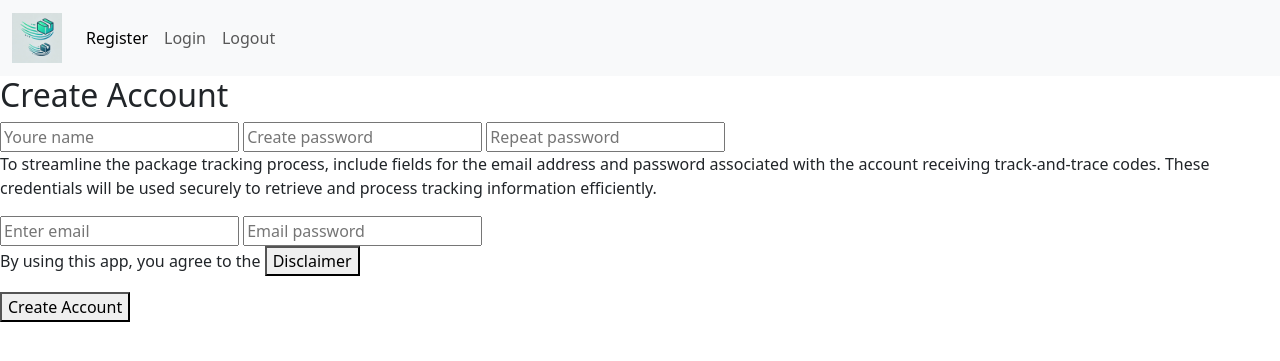
After one commit to TimonDevelops/CS50-Final-Project, a Flask app: page /register in a window 1280 px wide. The commit adds this page. Shown: the top 361 px of the page. Run offline with Flask 3, Linux system fonts and the light colour scheme.

Commit message:
made flash work, now rebuild alchemy to full sqlite3

```diff
--- a/app.py
+++ b/app.py
@@ -1,18 +1,11 @@
 from flask import Flask, flash, redirect, render_template, request, session
 from flask_session import Session
-from flask_sqlalchemy import SQLAlchemy
 from werkzeug.security import check_password_hash, generate_password_hash
 from functions import login_required, is_logged_in
+import sqlite3
 
 # configure app
 app = Flask(__name__)
-
-# Configuration for SQLite-database
-app.config['SQLALCHEMY_DATABASE_URI'] = 'sqlite:///packetTracer.db'
-app.config['SQLALCHEMY_TRACK_MODIFICATIONS'] = False
-
-# Initialise database extension
-db = SQLAlchemy(app)
 
 # Configure session to use filesystem
 app.config["SESSION_PERMANENT"] = False
@@ -21,6 +14,10 @@ app.secret_key = 'secret_key_here'
 
 # Initialize session extension
 Session(app)
+
+# Connect with db and create cursor
+dbConnection = sqlite3.connect("packageTracker.db")
+db = dbConnection.cursor()
 
 # register account
 @app.route("/register", methods=["GET", "POST"])
@@ -35,102 +32,99 @@ def register():
 
         # check for username input
         if not username:
-            flash("Enter a username")
+            flash("Enter a username", "error")
             return render_template("register.html")
         # check if username already exists in db
-        checkUsername = db.execute("SELECT id FROM users WHERE LOWER(username) = LOWER(?)", username)
+        checkUsername = db.execute("SELECT id FROM users WHERE LOWER(username) = LOWER(?)", username,)
         if len(checkUsername) > 0:
-            flash("Username already exists")
+            flash("Username already exists", "error")
             return render_template("register.html")
         # check for password input
         if not request.form.get("password"):
-            flash("Enter a password")
+            flash("Enter a password", "error")
             return render_template("register.html")
         # check if check password matches
         if password1 != password2:
-            flash("Passwords don't match")
+            flash("Passwords don't match", "error")
             return render_template("register.html")
 
         # check if mailaddress already exists in db
-        checkUserMail = db.execute("SELECT id FROM users WHERE LOWER(username) = LOWER(?)", mailAddress)
+        checkUserMail = db.execute("SELECT id FROM users WHERE LOWER(username) = LOWER(?)", mailAddress,)
         if len(checkUserMail) > 0:
-            flash("Mail adress already exists")
+            flash("Mail adress already exists", "error")
             return render_template("register.html")
         # hash account and mail passwords
         accountHash = generate_password_hash(password1)
         mailHash = generate_password_hash(mailPassword)
-        # update db with new user data
+        # update db with new dashboard data
         db.execute("INSERT INTO users (username, loginHash, mailAddress, mailHash) VALUES (?, ?, ?, ?)", username, accountHash, mailAddress, mailHash)
         # after succesfull register, redirect to login
         return redirect("/login")
 
     else:
-        render_template("register.html")
-
+        return render_template("register.html")
 
 # login
 @app.route("/login", methods=["GET", "POST"])
 def login():
-    # clear session from previous visit
+    # clear session from previous visit, but preserve potential flash messages
+    flashes = session.get("_flashes", [])
     session.clear()
+    session["_flashes"] = flashes
 
     if request.method == "POST":
         # validate form input
         if not request.form.get("username"):
-            flash("must provide username")
-            return render_template("login.html")
+            flash("Must provide username", "error")
+            return redirect("/login")
 
         if not request.form.get("password"):
-            flash("must provide password")
-            return render_template("login.html")
+            flash("Must provide password", "error")
+            return redirect("/login")
 
-        # Query db for username
+        # Validate and query db for username and related data
         try:
-            rows = db.execute("SELECT * FROM users WHERE username = ?", request.form.get("username"))
+            rows = db.execute("SELECT * FROM users WHERE username = ?", request.form.get("username"),)
         except Exception as e:
-            flash("failed querying database")
+            flash("Invalid username", "error")
             print(f"Databasefout: {e}")
             rows = []
-            return render_template("login.html")
-
-        # validate username
-        if len(rows) == 0:
-            flash("invalid username")
-            return render_template("login.html")
+            return redirect("/login")
 
         # validate password
         if len(rows) != 1 or not check_password_hash(rows[0]["hash"], request.form.get("password")):
-            flash("password incorrect")
-            return render_template("login.html")
+            flash("Password incorrect", "error")
+            return redirect("/login")
 
         # update session
         session["user_id"] = rows[0]["id"]
         session["username"] = rows[0]["username"]
 
         # redirect to homepage
-        flash(f"Welcome back {rows[0]['username']}")
+        flash(f"Welcome back {rows[0]['username']}", "succes")
         return redirect("/")
 
-    # user reached route with GET
+    # dashboard reached route with GET
     else:
         return render_template("login.html")
 
 # logout
-app.route("/logout")
+@app.route("/logout")
+@login_required
 def logout():
-        # clear session from user info
+        # clear session from dashboard info
+        flash("Logged out", "succes")
         session.clear()
-        flash("Logged out")
-        # redirect user to homepage
-        redirect("/")
+        # redirect dashboard to homepage
+        return redirect("/")
 
-# user page (contains user panel and extra user information, how to set up mail/proxy settings imap, settings to change (proxy)mail or color theme etc..)
-app.route("/user", methods=["GET", "POST"])
+# dashboard page (contains dashboard panel and extra dashboard information, how to set up mail/proxy settings imap, settings to change (proxy)mail or color theme etc..)
+@app.route("/dashboard", methods=["GET", "POST"])
 @login_required
-def user():
+def dashboard():
     userID = session["user_id"]
-    # db query for user info
-    currentMail = db.execute("SELECT mailAddress FROM users wherer id = ?", userID)
+    # db query for dashboard info
+    currentMail = db.execute("SELECT mailAddress FROM users wherer id = ?", userID,)
 
     if request.method == "POST":
     # update db(button to change), new email, new email password or new account password
@@ -138,10 +132,10 @@ def user():
         # check for unique email and update if so
         newMailAddress = request.form.get("newMailSetting", "").strip
         if newMailAddress:
-            checkUserMail = db.execute("SELECT id FROM users WHERE LOWER(username) = LOWER(?)", newMailAddress)
+            checkUserMail = db.execute("SELECT id FROM users WHERE LOWER(username) = LOWER(?)", newMailAddress,)
             if len(checkUserMail) > 0:
-                flash("Mail adress already exists")
-                return render_template("user.html")
+                flash("Mail adress already exists", "error")
+                return render_template("dashboard.html")
             db.execute("UPDATE users SET mailAddress = ? WHERE id = ?", newMailAddress, userID)
         # update mail password
         newMailPassword = request.form.get("newMailPassword").strip
@@ -150,36 +144,37 @@ def user():
             db.execute("UPDATE users SET mailHash = ? WHERE id = ?", hash, userID )
        # fill in recent password as security measure
         filledAccountPassword = request.form.get("filledAccountPassword")
-        trueAccountPassword = db.execute("SELECT loginHash FROM users WHERE id = ?", userID)
+        trueAccountPassword = db.execute("SELECT loginHash FROM users WHERE id = ?", userID,)
         if not check_password_hash(trueAccountPassword[0]["loginHash"], filledAccountPassword):
-            flash("Password incorrect")
-            return render_template("user.html")
+            flash("Password incorrect", "error")
+            return render_template("dashboard.html")
          # check if new passwords match
         newAccountPassword1 = request.form.get("newMailPassword1")
         newAccountPassword2 = request.form.get("newMailPassword2")
         if newAccountPassword1 != newAccountPassword2:
-            flash("Passwords don't match")
-            return render_template("user.html")
+            flash("Passwords don't match", "error")
+            return render_template("dashboard.html")
         hash = generate_password_hash(newAccountPassword1)
         db.execute("UPDATE users SET loginhash = ? WHERE id = ?", hash, userID)
 
     else:
-        return render_template("user.html", currentMail=currentMail[0]["mailAddress"])
+        return render_template("dashboard.html", currentMail=currentMail[0]["mailAddress"])
 
 # usage, showcases tables of all live package information
-@app.route("usage", methods=["GET", "POST"])
-@login_required()
+@app.route("/ttInfo", methods=["GET", "POST"])
+@login_required
 def usage():
+    userID = session["user_id"]
+    row = db.execute("SELECT * FROM ttInfo WHERE userID = ? ", userID,)
     if request.method == "POST":
         # track and trace code is inserted manualy
         userID = session["user_id"]
         ttCode = request.form.get("ttCode")
-        db.execute("INSERT INTO ttCode (userID, ttCode)  VALUES (?, ?)", userID, ttCode)
-
-
+        db.execute("INSERT INTO ttCode (userID, ttCode) VALUES (?, ?)", userID, ttCode)
+        return redirect("/ttInfo")
     # db info to make row with
-    return render_template("usage.html")
-
+    else:
+        return render_template("ttInfo.html", ttInfo=row)
 
 # homepage(contains app information, updates, regular information, main page with login/registration button etc)
 @app.route("/")
@@ -189,5 +184,3 @@ def index():
 
 if __name__ == "__main__":
     app.run(debug=True)
-
-## build db for email tables
--- a/functions.py
+++ b/functions.py
@@ -13,7 +13,7 @@ def login_required(f):
     @wraps(f)
     def decorated_function(*args, **kwargs):
         if g.user is None:
-            return redirect(url_for('/login', next=request.url))
+            return redirect(url_for('login', next=request.url))
         return f(*args, **kwargs)
     return decorated_function
 
--- a/static/style.css
+++ b/static/style.css
@@ -0,0 +1,4 @@
+#logo {
+    max-width: 50px;
+    height: auto;
+}
--- /dev/null
+++ b/templates/dashboard.html
@@ -0,0 +1,6 @@
+{% extends "layout.html" %}
+
+{% block title %}Dashboard{% endblock %}
+
+
+{% block main %}Dashboard{% endblock %}
--- a/templates/layout.html
+++ b/templates/layout.html
@@ -4,42 +4,50 @@
     <meta charset="UTF-8">
     <meta name="viewport" content="width=device-width, initial-scale=1.0">
     <title>{% block title %}{% endblock %}</title>
+    <link rel="icon" href="{{ url_for('static', filename='packageTrackerLogo.ico') }}" type="image/x-icon">
     <link href="https://cdn.jsdelivr.net/npm/bootstrap@5.3.3/dist/css/bootstrap.min.css" rel="stylesheet"
     integrity="sha384-QWTKZyjpPEjISv5WaRU9OFeRpok6YctnYmDr5pNlyT2bRjXh0JMhjY6hW+ALEwIH" crossorigin="anonymous">
+    <link rel="stylesheet" href="{{ url_for('static', filename='style.css') }}">
 </head>
 <body>
-    <header>
+      <header>
         <nav class="navbar navbar-expand-lg bg-body-tertiary">
             <div class="container-fluid">
-              <a class="navbar-brand" href="#">Navbar</a>
+              <a class="navbar-brand" href="/"><img src="../static/packageTrackerLogo.ico" alt="Package tracker logo" id="logo"></a>
               <button class="navbar-toggler" type="button" data-bs-toggle="collapse" data-bs-target="#navbarNav" aria-controls="navbarNav" aria-expanded="false" aria-label="Toggle navigation">
                 <span class="navbar-toggler-icon"></span>
               </button>
               <div class="collapse navbar-collapse" id="navbarNav">
                 <ul class="navbar-nav">
                   <li class="nav-item">
-                    <a class="nav-link active" aria-current="page" href="#">Home</a>
+                    <a class="nav-link active" aria-current="page" href="/register">Register</a>
                   </li>
                   <li class="nav-item">
-                    <a class="nav-link" href="#">Features</a>
+                    <a class="nav-link" href="/login">Login</a>
                   </li>
                   <li class="nav-item">
-                    <a class="nav-link" href="#">Pricing</a>
-                  </li>
-                  <li class="nav-item">
-                    <a class="nav-link disabled" aria-disabled="true">Disabled</a>
+                    <a class="nav-link" href="/logout">Logout</a>
                   </li>
                 </ul>
               </div>
             </div>
           </nav>
+        </header>
+    {% if get_flashed_messages() %}
+    <header>
+        <div class="alert alert-primary mb-0 text-center" role="alert">
+              {% for message in get_flashed_messages() %}
+              {{ message }}
+              {% endfor %}
+        </div>
     </header>
+    {% endif %}
+
     <main>
-        {% block main %}{% endblock %}
+      {% block main %}{% endblock %}
     </main>
 
     <footer>
-
         <script src="https://cdn.jsdelivr.net/npm/bootstrap@5.3.3/dist/js/bootstrap.bundle.min.js"
     integrity="sha384-YvpcrYf0tY3lHB60NNkmXc5s9fDVZLESaAA55NDzOxhy9GkcIdslK1eN7N6jIeHz" crossorigin="anonymous"></script>
     </footer>
--- /dev/null
+++ b/templates/register.html
@@ -0,0 +1,49 @@
+{% extends "layout.html" %}
+
+{% block title %}Register{% endblock %}
+
+{% block main %}
+<body>
+    <div>
+        <h2>Create Account</h2>
+        <form action="/register" method="POST">
+            <input type="text" name="username" placeholder="Youre name" required>
+            <input type="password" name="password1" placeholder="Create password" required>
+            <input type="password" name="username2" placeholder="Repeat password" required>
+            <p>
+            To streamline the package tracking process, include fields for the email address and password associated with the account receiving track-and-trace codes.
+            These credentials will be used securely to retrieve and process tracking information efficiently.
+            </p>
+            <input type="text" name="mailAddress" placeholder="Enter email" >
+            <input type="password" name="mailPassword" placeholder="Email password" >
+            <p>
+            By using this app, you agree to the
+            <button onclick="showDisclaimer()">Disclaimer</button>
+            </p>
+            <div id="disclaimerModal" style="display:none; position:fixed; top:50%; left:50%; transform:translate(-50%, -50%); padding:20px; background-color:white; border:1px solid #ccc; box-shadow:0 4px 8px rgba(0,0,0,0.1); z-index:1000;">
+                <h2>Disclaimer</h2>
+                <p>
+                    By using this app, you authorize it to access your email account to search for track-and-trace codes and monitor the statuses of your packages.
+                    Your credentials will be securely stored in a protected database and used solely for this purpose.
+                    The app employs strict security protocols to ensure the confidentiality and safety of your data.
+                </p>
+                <p>
+                    However, you are responsible for ensuring that this use complies with your email provider's terms of service.
+                    While the app is designed to function securely and reliably, the developers are not liable for any unauthorized access, misuse of your email account, or errors in tracking data.
+                    Use this app at your own discretion.
+                </p>
+                <button onclick="closeDisclaimer()">Close</button>
+            </div>
+            <button type="submit">Create Account</button>
+        </form>
+    </div>
+    <script>
+        function showDisclaimer() {
+            document.getElementById('disclaimerModal').style.display = 'block';
+        }
+        function closeDisclaimer() {
+            document.getElementById('disclaimerModal').style.display = 'none';
+        }
+    </script>
+</body>
+{% endblock %}
--- /dev/null
+++ b/templates/ttInfo.html
@@ -0,0 +1,5 @@
+{% extends "layout.html" %}
+
+{% block title %}Package Tracking Info{% endblock %}
+
+{% block main %}ttInfo{% endblock %}
```
Also changed, not shown: templates/index.html (+19 -2 lines), templates/login.html (+13 -1 lines), packageTracker.db, static/packageTrackerLogo.ico (added), templates/registerAccount.html (deleted), templates/registerEmail.html (deleted).
